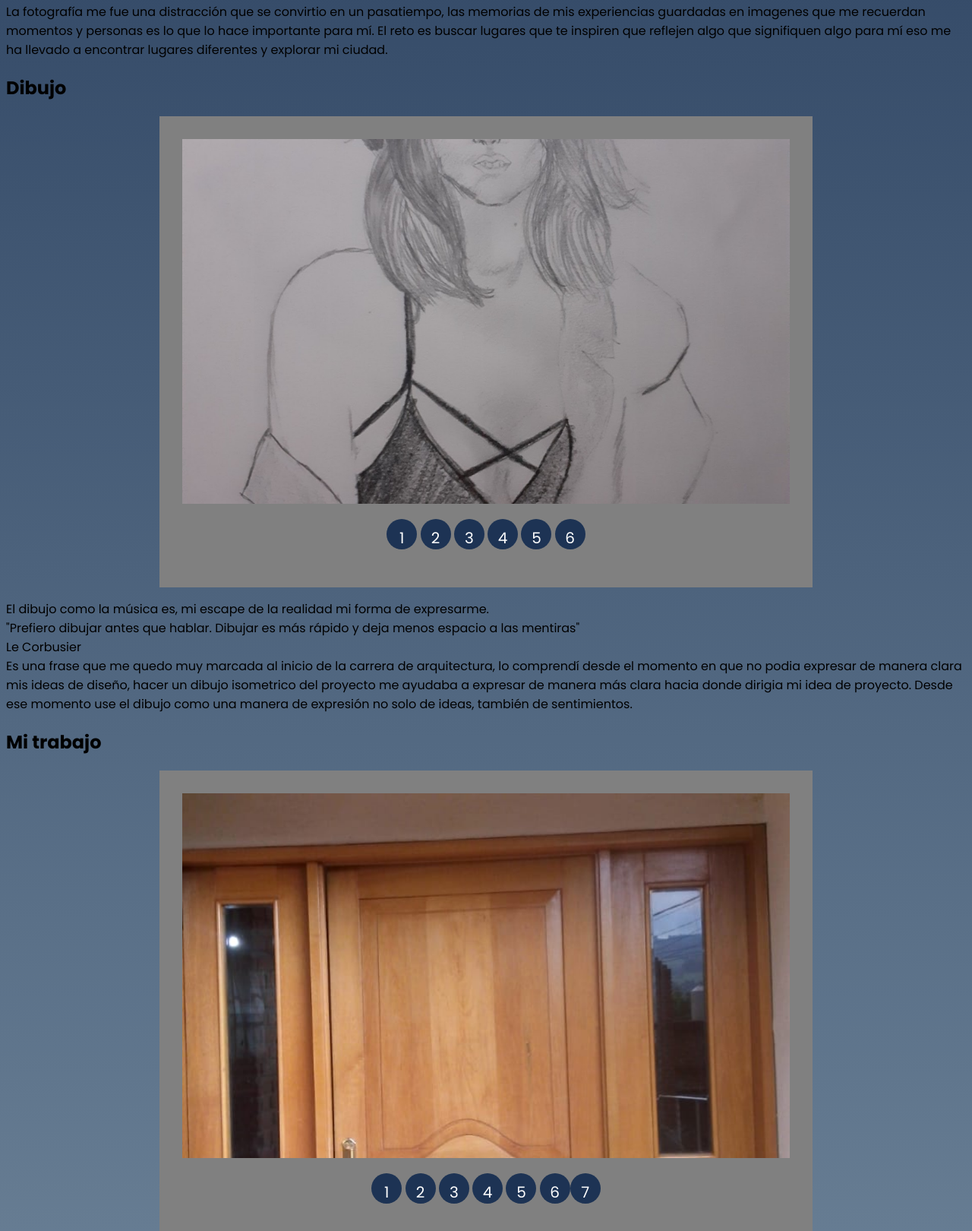
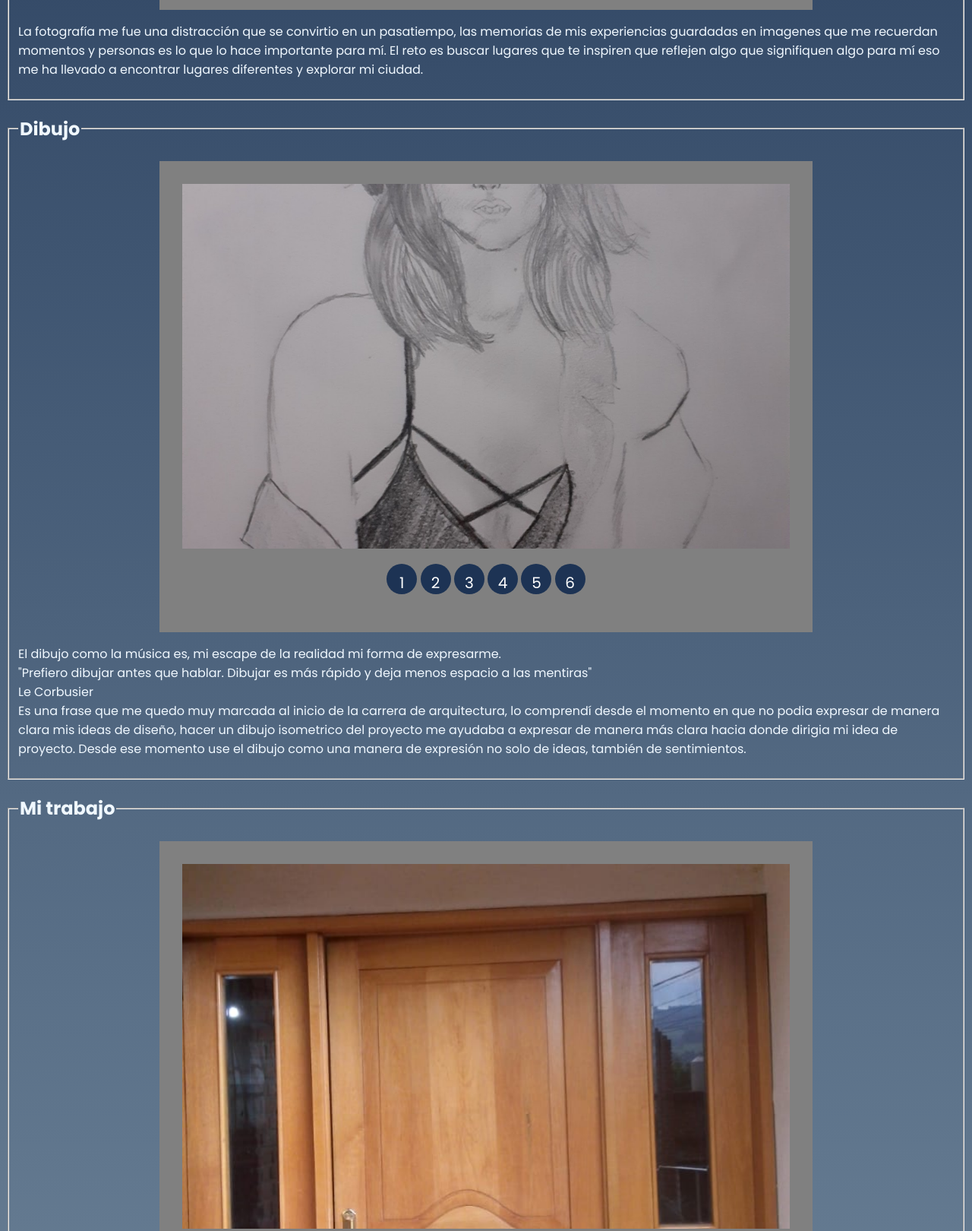
Before and after one commit to danielgarcianu/Mi-cv, a plain HTML site: page mas_sobre_mi.html in a window 1280 px wide. Shown: the part 862-2482 px from the top of the page at 76% size. Drawn offline with Linux system fonts and the light colour scheme.

Commit message:
cambios de estilo css[C

```diff
--- a/assets/CSS/styleproyectos.css
+++ b/assets/CSS/styleproyectos.css
@@ -52,6 +52,7 @@ body{
 
     background: linear-gradient(to bottom, #1D3354, rgb(110, 132, 153));
     font-family: 'Poppins', sans-serif;
+    color: aliceblue;
 }
 img{
     width: 500px;
@@ -63,3 +64,7 @@ fieldset{
     background-color: rgb(110, 132, 153);
     color: aliceblue;
 }
+legend{
+    color: rgb(255, 106, 7);
+    font-size: 20px;
+}
--- a/assets/CSS/stylesobremi.css
+++ b/assets/CSS/stylesobremi.css
@@ -107,3 +107,6 @@ ul.slider li:target{
     font-size: 20px;
     border-radius: 100%;
 }
+.text{
+    color: aliceblue;
+}
--- a/mas_sobre_mi.html
+++ b/mas_sobre_mi.html
@@ -23,11 +23,12 @@
     </div>
     <script src="assets/Javascript/menu.js"></script>
     <main>
-        <h1>Mis pasatiempos.</h1>
+        <h1 class="text">Mis pasatiempos.</h1>
     </main>
     <article>
         <section>
-            <h2>Fotografía.</h2>
+            <fieldset>
+                <legend><h2 class="text">Fotografía.</h2></legend>
                 <div class="container">
                     <ul class="slider">
                         <li id="slide1">
@@ -103,10 +104,12 @@
                     </ul>
 
                 </div>
-            <p id="descripcion foto">La fotografía me fue una distracción que se convirtio en un pasatiempo, las memorias de mis experiencias guardadas en imagenes que me recuerdan momentos y personas es lo que lo hace importante para mí. El reto es buscar lugares que te inspiren que reflejen algo que signifiquen algo para mí eso me ha llevado a encontrar lugares diferentes y explorar mi ciudad. </p>
+                    <p class="text" id="descripcion foto">La fotografía me fue una distracción que se convirtio en un pasatiempo, las memorias de mis experiencias guardadas en imagenes que me recuerdan momentos y personas es lo que lo hace importante para mí. El reto es buscar lugares que te inspiren que reflejen algo que signifiquen algo para mí eso me ha llevado a encontrar lugares diferentes y explorar mi ciudad. </p>
+            </fieldset>
         </section>
         <section>
-            <h2>Dibujo</h2>
+            <fieldset>
+                <legend><h2 class="text">Dibujo</h2></legend>
                     <div class="container">
                         <ul class="slider">
                             <li id="slidedib1">
@@ -150,13 +153,15 @@
                             </ul>
 
                     </div>
-            <p id="descripción dibujo">
+                        <p class="text" id="descripción dibujo">
                             El dibujo como la música es, mi escape de la realidad mi forma de expresarme. <br> "Prefiero dibujar antes que hablar. Dibujar es más rápido y deja menos espacio a las mentiras" <br> Le Corbusier <br>
                             Es una frase que me quedo muy marcada al inicio de la carrera de arquitectura, lo comprendí desde el momento en que no podia expresar de manera clara mis ideas de diseño, hacer un dibujo isometrico del proyecto me ayudaba a expresar de manera más clara hacia donde dirigia mi idea de proyecto. Desde ese momento use el dibujo como una manera de expresión no solo de ideas, también de sentimientos.
                         </p>
+            </fieldset>
         </section>
         <section>
-           <h2>Mi trabajo</h2>
+            <fieldset>
+                <legend><h2 class="text">Mi trabajo</h2></legend>
                 <div class="container">
                     <ul class="slider">
                         <li id="slidetrab1">
@@ -177,9 +182,6 @@
                         <li id="slidetrab6">
                             <img  src="assets/IMAGENES/trabajo9.jpeg" alt="La imagen muestra una casa de madera en obra negra sin acabados">
                         </li>
-                <li id="slidetrab7">
-                    <img  src="assets/IMAGENES/trabajo10.jpeg" alt="la imagen muestra la estructura de madera">
-                </li>
                     </ul>
                     <ul class="menu">
                         <li>
@@ -199,17 +201,16 @@
                         </li>
                         <li>
                             <a href="#slidetrab6">6</a>
-                </li><li>
-                    <a href="#slidetrab7">7</a>
-                </li>
                 </div>
-           <p class="descripcion trabajo">
+
+                    <p class="descripcion trabajo text">
                         Mis trabajos han sido muy variados desde que deje de estudiar he buscado la manera de salir adelante, siempre aprendiendo cossas nuevas, he trabajado como vendedor de farmacia, vendedor en una tienda naturista, ayudante de carpitero, carpintero de obra y he tenido diferentes emprendimientos. La suma de estas experiencias me han enseñado valores habilidades que me han llevado a trener habilidades de comunicación abstracción de ideas, empatia por los demás. <br>
 
                         El trabajo en equipo siempre ha sido parte de mi vida laboral respetar el trabajo e ideas de los demás hace que los embientes laborales sean más sanos y los procesos de trabajos sean más ágiles y se cometan menos errores. <br>
 
                         Mi amor por aprender cosas nuevas me ha llevado a aprender idiomas como inglés y un poco de alemán, y me acerco al mundo de desarrollo donde encontré mi pasión, por la proyección a futuro que tiene la carrera de desarrollador y la forma en la que puedo ayudar a personas a acercarse a un público global.
                     </p>
+            </fieldset>
         </section>
     </article>
 </body>
```
Also changed, not shown: proyectos.html (+2 -0 lines). Lines whose indentation alone changed are shown as unchanged.
